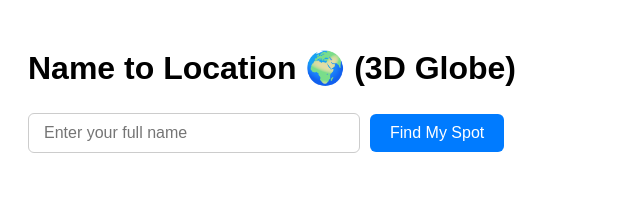
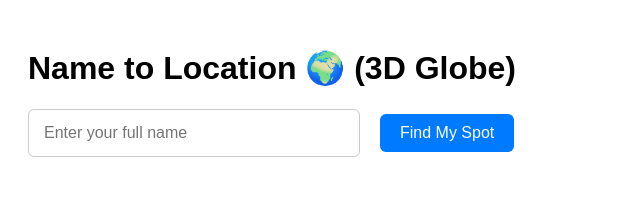
Before and after one commit to zivmizrahi/name-to-location, a React (Vite) app: page / in a window 1280 px wide. Shown: the top 207 px of the page, without its empty margins (0-640 px from the left). Built offline with nearby package versions, Linux system fonts and the light colour scheme.

Commit message:
Update App.jsx

```diff
--- a/src/App.jsx
+++ b/src/App.jsx
@@ -81,23 +81,26 @@ function App() {
     borderRadius: '6px',
     backgroundColor: '#007BFF',
     color: '#fff',
-    cursor: 'pointer'
+    cursor: 'pointer',
+    flexShrink: 0
   };
 
   const inputStyle = {
     padding: '10px 15px',
     fontSize: 16,
-    width: '300px',
+    width: '100%',
+    maxWidth: '300px',
     marginRight: 10,
     borderRadius: '6px',
-    border: '1px solid #ccc'
+    border: '1px solid #ccc',
+    flexShrink: 1
   };
 
   return (
     <div style={{ padding: 20, fontFamily: 'Arial, sans-serif' }}>
       <h1>Name to Location 🌍 (3D Globe)</h1>
 
-      <form onSubmit={handleSubmit} style={{ marginBottom: 20 }}>
+      <form onSubmit={handleSubmit} style={{ marginBottom: 20, display: 'flex', flexWrap: 'wrap', gap: '10px' }}>
         <input
           value={name}
           onChange={(e) => setName(e.target.value)}
@@ -120,12 +123,20 @@ function App() {
       </form>
 
       {coordsList.length > 0 && (
-        <div style={{ display: 'flex', flexDirection: 'row', gap: '20px', width: '100%', alignItems: 'flex-start' }}>
-          <div style={{ flex: '0 0 1200px', height: 1200 }}>
+        <div
+          style={{
+            display: 'flex',
+            flexDirection: 'column',
+            gap: '20px',
+            width: '100%',
+            alignItems: 'center'
+          }}
+        >
+          <div style={{ width: '100%', maxWidth: '100%', overflow: 'hidden' }}>
             <Globe
               ref={globeEl}
-              width={1200}
-              height={1200}
+              width={window.innerWidth < 600 ? 350 : 600}
+              height={window.innerWidth < 600 ? 350 : 600}
               globeImageUrl="https://unpkg.com/three-globe/example/img/earth-blue-marble.jpg"
               labelsData={coordsList}
               labelLat="lat"
@@ -142,11 +153,12 @@ function App() {
 
           <div
             style={{
-              flex: 1,
+              width: '100%',
               padding: 20,
               backgroundColor: '#f0f0f0',
               borderRadius: '8px',
-              fontFamily: 'monospace'
+              fontFamily: 'monospace',
+              boxSizing: 'border-box'
             }}
           >
             <h2>🧠 Hash Breakdown</h2>
```
